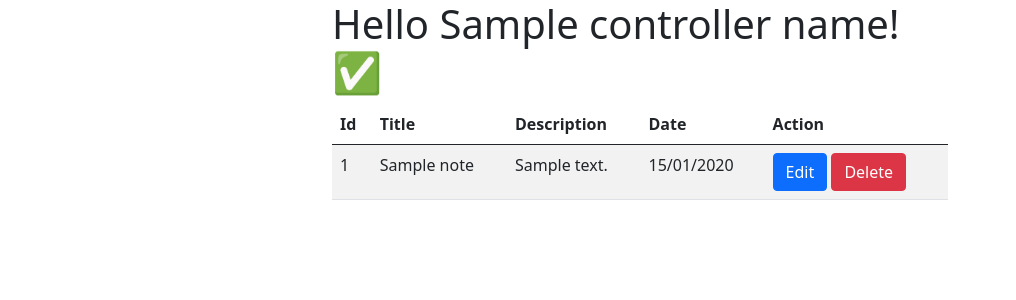
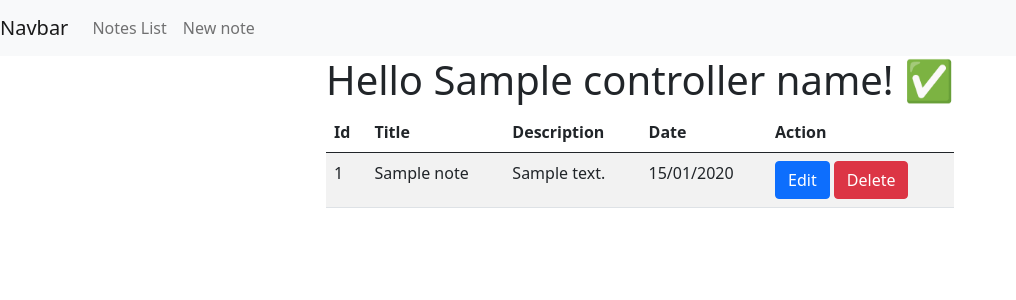
Before and after one commit to jankee1/Symfony_Notes-Manager, a Symfony app: template templates/notes/show_notes.html.twig in a window 1280 px wide. Shown: the top 300 px of the page, without its empty margins (0-1016 px from the left). Run offline with Twig, Linux system fonts and the light colour scheme; the template is opened without the code that fills it: most values are stand-ins (such as "Sample title", 1, 10 or a date in 2020); some libraries are stand-ins or nearby versions.

Commit message:
30.01.2021_added_feature:navbar

```diff
--- a/templates/base.html.twig
+++ b/templates/base.html.twig
@@ -10,7 +10,23 @@
         {% block javascripts %}{% endblock %}
     </head>
     <body>
-      <div class="container-xxl">
+        <nav class="navbar navbar-expand-lg navbar-light bg-light">
+          <a class="navbar-brand" href="#">Navbar</a>
+          <button class="navbar-toggler" type="button" data-toggle="collapse" data-target="#navbarSupportedContent" aria-controls="navbarSupportedContent" aria-expanded="false" aria-label="Toggle navigation">
+            <span class="navbar-toggler-icon"></span>
+          </button>
+
+          <div class="collapse navbar-collapse" id="navbarSupportedContent">
+            <ul class="navbar-nav mr-auto">
+              <li class="nav-item">
+                <a class="nav-link" href="{{ path('notes.show_notes') }}">Notes List</a>
+              </li>
+              <li class="nav-item">
+                <a class="nav-link" href="{{ path('notes.create_note') }}">New note</a>
+              </li>
+            </ul>
+          </div>
+        </nav>
         {% block body %}{% endblock %}
       </div>
     </body>
```
